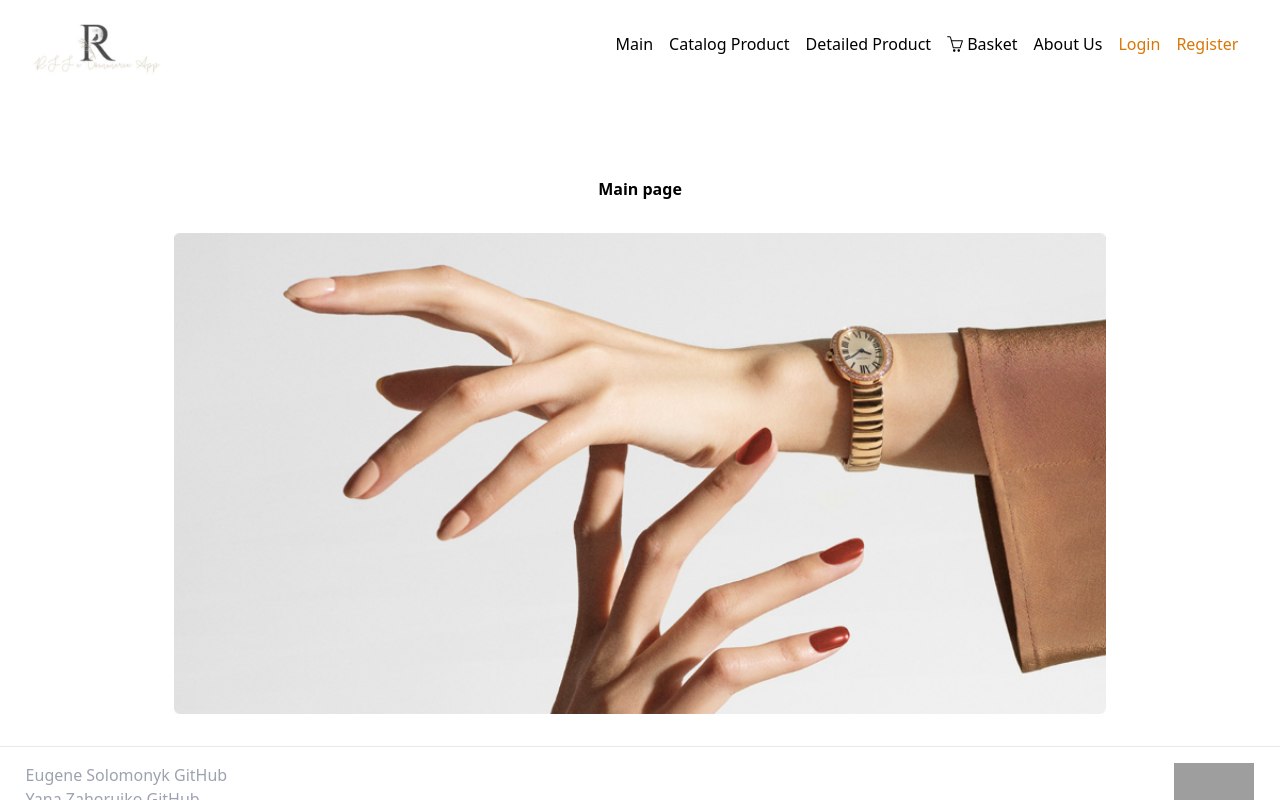
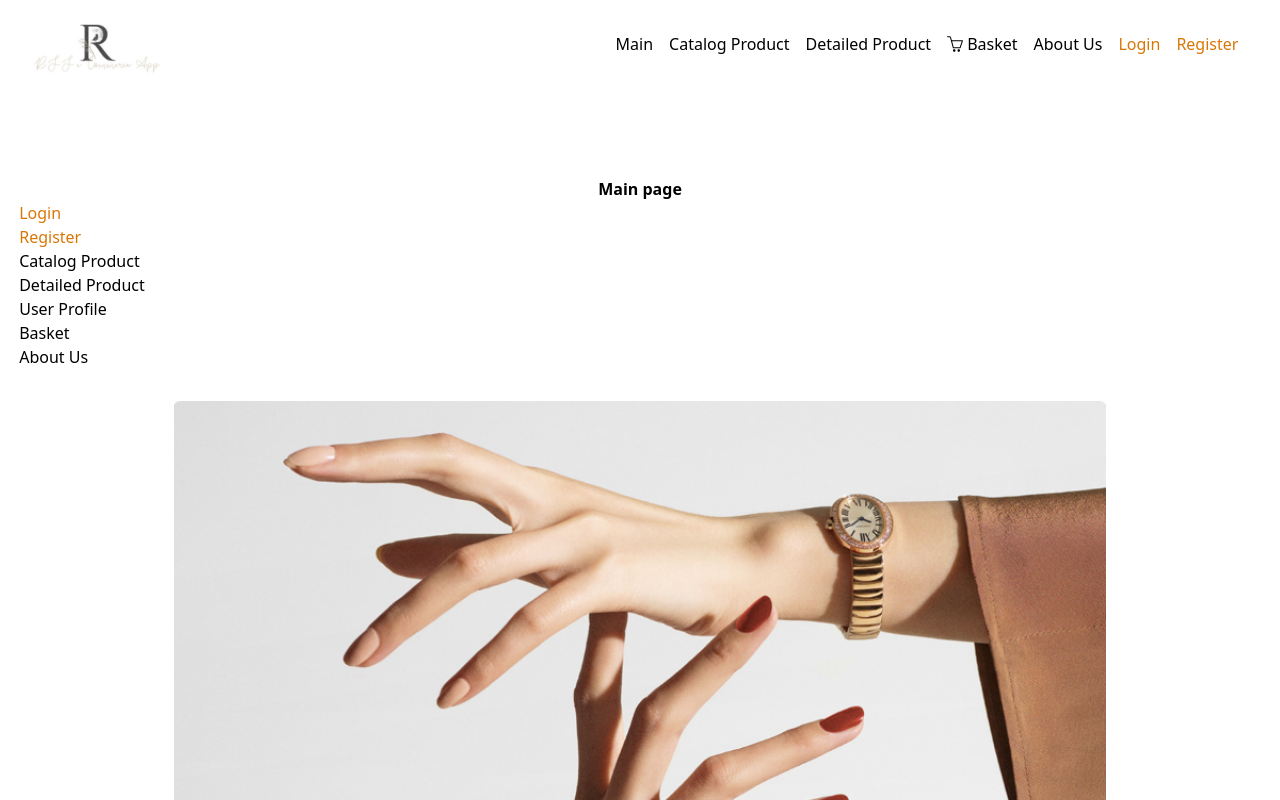
Before and after one commit to SoloSoft2000/eCommerce-Application, a React app: page / in a window 1280 px wide. Shown: the top 800 px of the page. Built offline with nearby package versions, Linux system fonts and the light colour scheme; grey boxes are pictures that could not be loaded.

Commit message:
feat: added pages links to main page

```diff
--- /dev/null
+++ b/src/helpers/enum/components/navMainClasses.tsx
@@ -0,0 +1,7 @@
+const enum NavMainClasses {
+    MAIN = 'flex flex-col w-1/4',
+    LINK = 'hover:text-neutral-500 max-lg:text-sm lg:text-2xl',
+    USER_LINK = 'text-amber-600 hover:text-amber-500 max-lg:text-sm lg:text-2xl',
+}
+
+  export default NavMainClasses;
--- a/src/сomponents/Main.tsx
+++ b/src/сomponents/Main.tsx
@@ -1,10 +1,12 @@
 import React from 'react';
 import Img from '../assets/images/img-01.png';
+import NavForMain from './NavForMain';
 
 function Main(): React.JSX.Element {
   return (
     <main className="container mx-auto">
       <h3 className="text-xl font-bold pt-20 text-center">Main page</h3>
+      <NavForMain />
       <img className="mx-auto w-3/4 m-8" src={Img} alt="main picture" />
     </main>
   );
--- /dev/null
+++ b/src/сomponents/NavForMain.tsx
@@ -0,0 +1,21 @@
+import React from 'react';
+import { Link } from 'react-router-dom';
+import NavMainClasses from '../helpers/enum/components/navMainClasses';
+
+function NavForMain(): React.JSX.Element {
+    return (
+    <>
+    <nav className={NavMainClasses.MAIN}>
+        <Link className={NavMainClasses.USER_LINK} to="/login">Login</Link>
+        <Link className={NavMainClasses.USER_LINK} to="/register">Register</Link>
+        <Link className={NavMainClasses.LINK} to="/catalog">Catalog Product</Link>
+        <Link className={NavMainClasses.LINK} to="/product">Detailed Product</Link>
+        <Link className={NavMainClasses.LINK} to="/profile">User Profile</Link>
+        <Link className={NavMainClasses.LINK} to="/basket">Basket</Link>
+        <Link className={NavMainClasses.LINK} to="/about">About Us</Link>
+    </nav>
+    </>
+    );
+  }
+
+  export default NavForMain;
```
